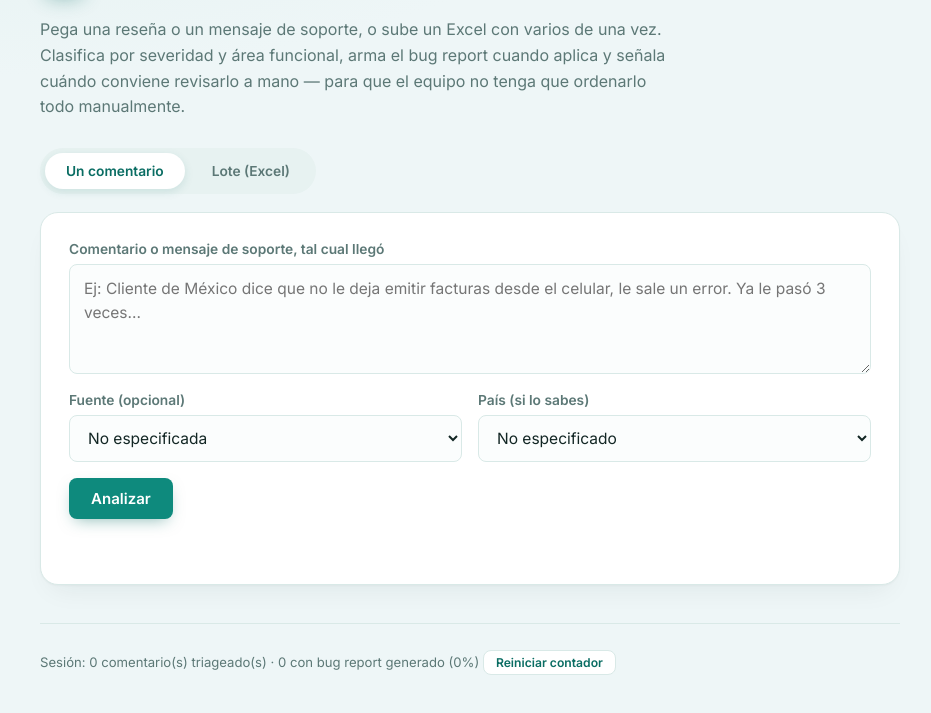
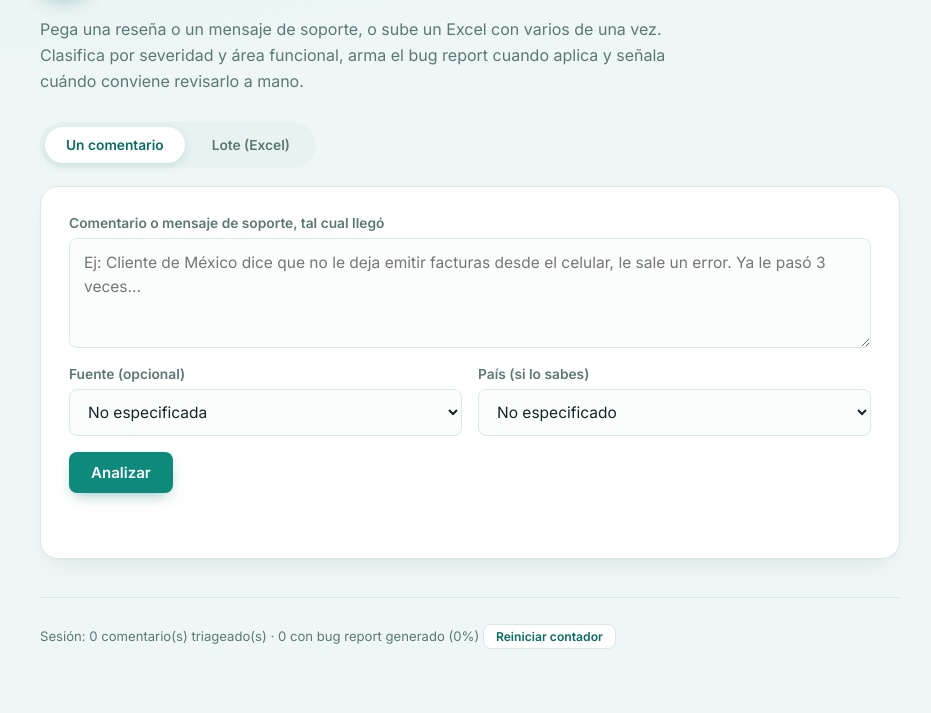
Before and after one commit to Karol-Sty/Reto-Tecnico-Fintra, a plain HTML site: page index.html in a window 1280 px wide. Shown: the part 107-820 px from the top of the page, without its empty margins (170-1101 px from the left). Drawn offline with nearby package versions, Linux system fonts and the light colour scheme.

Commit message:
Simplify support message in index.html
Removed redundant phrase from support message.

```diff
--- a/index.html
+++ b/index.html
@@ -3,7 +3,7 @@
 <head>
 <meta charset="UTF-8">
 <meta name="viewport" content="width=device-width, initial-scale=1">
-<title>Fintra — Buzón de soporte</title>
+<title>Fintra - Buzón de soporte</title>
 <link rel="preconnect" href="https://fonts.googleapis.com">
 <link rel="preconnect" href="https://fonts.gstatic.com" crossorigin>
 <link href="https://fonts.googleapis.com/css2?family=Inter:wght@400;500;600;700;800&family=IBM+Plex+Mono:wght@500&display=swap" rel="stylesheet">
@@ -177,7 +177,7 @@
         <h1>Buzón de soporte</h1>
       </div>
     </div>
-    <p class="sub">Pega una reseña o un mensaje de soporte, o sube un Excel con varios de una vez. Clasifica por severidad y área funcional, arma el bug report cuando aplica y señala cuándo conviene revisarlo a mano — para que el equipo no tenga que ordenarlo todo manualmente.</p>
+    <p class="sub">Pega una reseña o un mensaje de soporte, o sube un Excel con varios de una vez. Clasifica por severidad y área funcional, arma el bug report cuando aplica y señala cuándo conviene revisarlo a mano.</p>
   </header>
 
   <div class="tabs">
```
